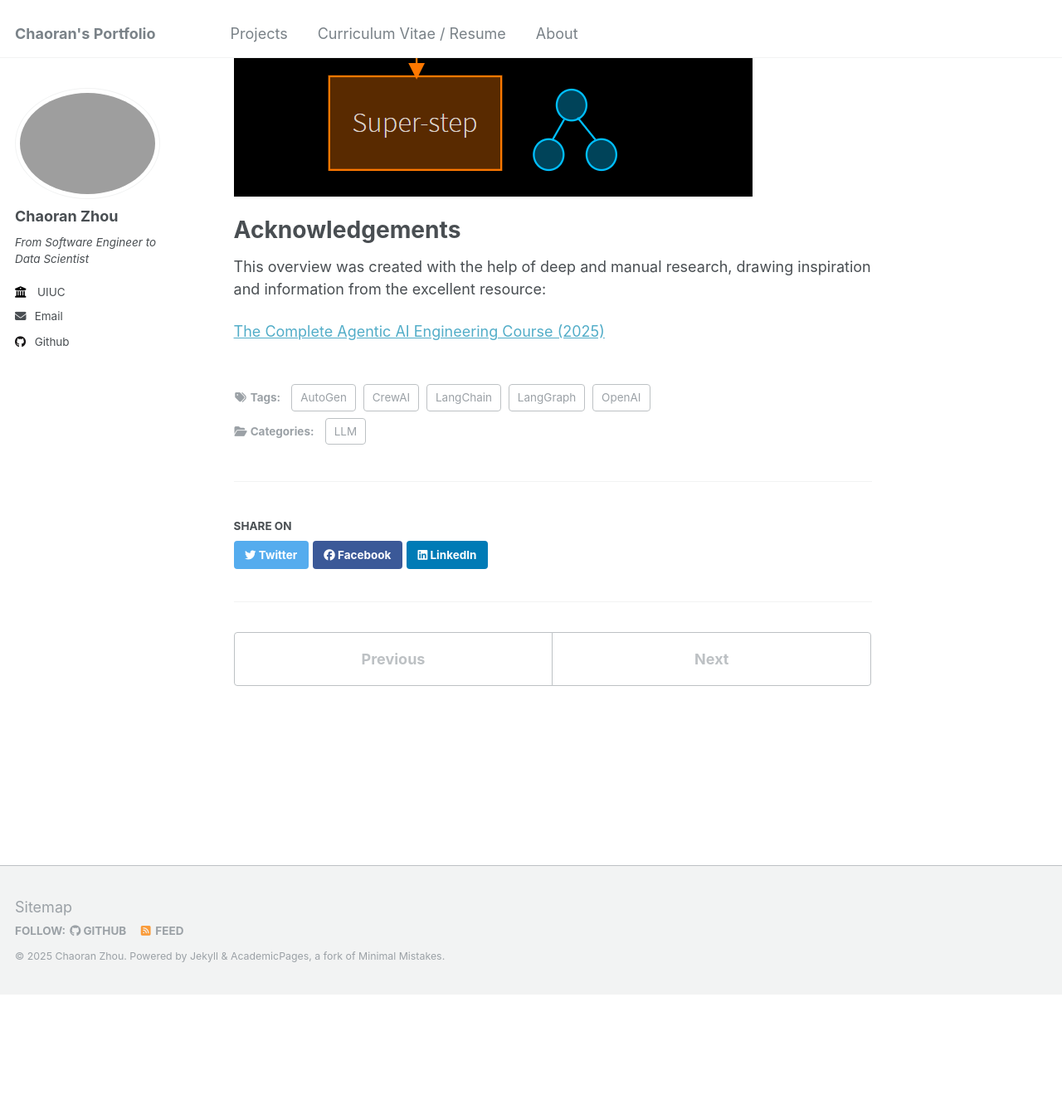
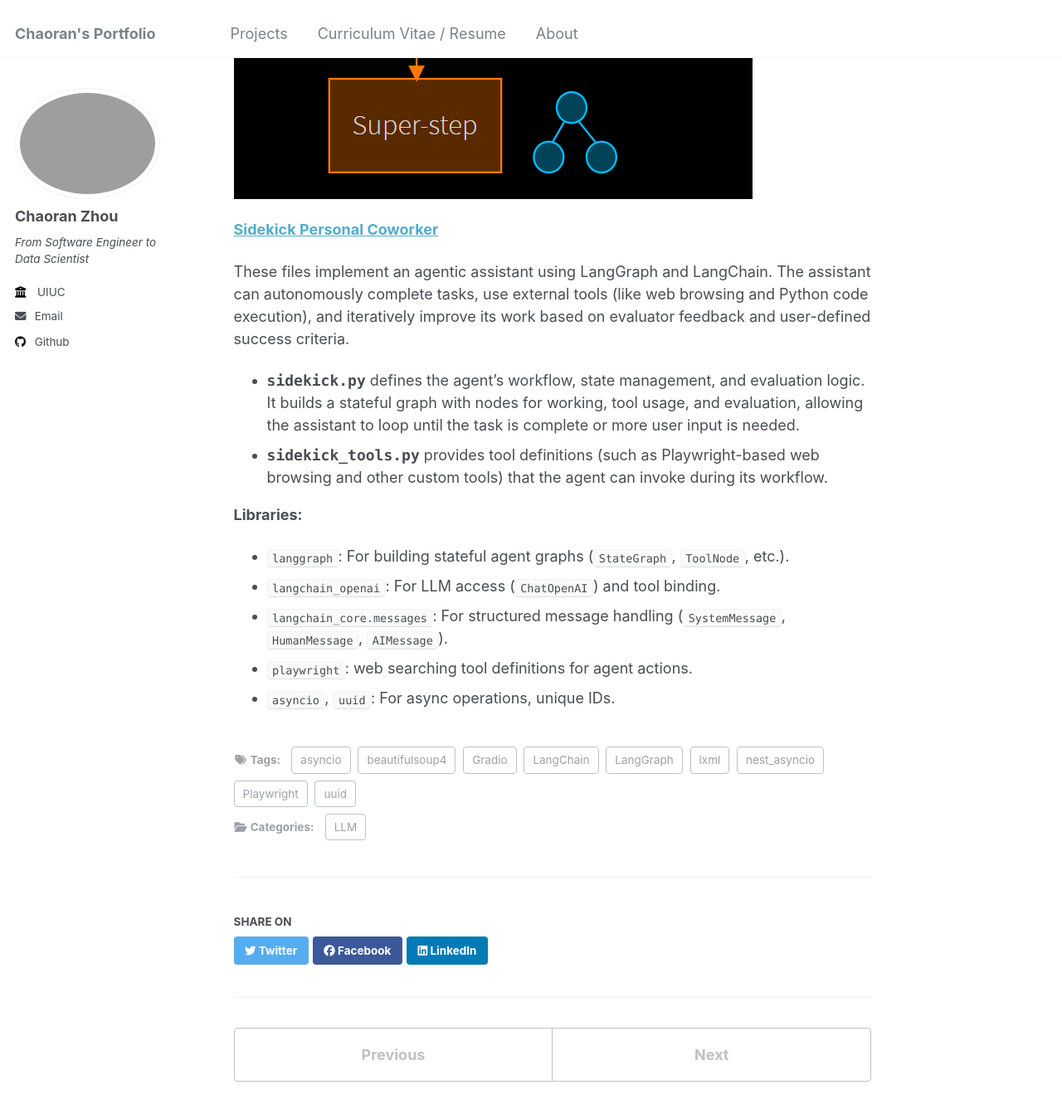
Before and after one commit to ranranrunforit/ranranrunforit.github.io, a Jekyll site: the page built from _projects/project-28.md, in a window 1280 px wide and 1400 px high, scrolled down 6845 px. Shown: the top 1343 px of the window at 83% size. Built offline with Jekyll 4.4.1, drawn with Linux system fonts in a browser that asks for light colours; before the commit the page ends 8044 px from its top, so only the background shows below that; some of the changed text lies outside the part shown.

Commit message:
Update project-28.md

```diff
--- a/_projects/project-28.md
+++ b/_projects/project-28.md
@@ -1,20 +1,24 @@
 ---
-title: "Interview Preparations - Agent and MCP Cheatsheet 3"
-excerpt: "When I have only 1 day before the interview...😅 <br/><img src='/images/Agent_Course_6.png'>"
+title: "Sidekick Personal Coworker"
+excerpt: "An AI-powered assistant designed to help users complete tasks interactively using Gradio Chat <br/><img src='/images/Agent_Course_26.png'>"
 collection: projects
 date: 2025-07-10
 category: LLM
-description: "Notes from online materials."
+description: "An agentic assistant using LangGraph and LangChain."
 tags:
   - LangChain
-  - CrewAI
-  - AutoGen
-  - OpenAI
   - LangGraph
+  - Gradio
+  - Playwright
+  - lxml
+  - nest_asyncio
+  - beautifulsoup4
+  - uuid
+  - asyncio
 ---
 
 
-# LangChain
+Project Notes about LangChain
 
 ![image](/images/Agent_Course_26.png)
 ![image](/images/Agent_Course_27.png)
@@ -27,14 +31,16 @@ tags:
 ![image](/images/Agent_Course_34.png)
 ![image](/images/Agent_Course_35.png)
 
+**[Sidekick Personal Coworker](./sidekick_personal_coworker)**
 
+These files implement an agentic assistant using LangGraph and LangChain. The assistant can autonomously complete tasks, use external tools (like web browsing and Python code execution), and iteratively improve its work based on evaluator feedback and user-defined success criteria.
 
+- **`sidekick.py`** defines the agent's workflow, state management, and evaluation logic. It builds a stateful graph with nodes for working, tool usage, and evaluation, allowing the assistant to loop until the task is complete or more user input is needed.
+- **`sidekick_tools.py`** provides tool definitions (such as Playwright-based web browsing and other custom tools) that the agent can invoke during its workflow.
 
-
-
-
-# Acknowledgements
-
-This overview was created with the help of deep and manual research, drawing inspiration and information from the excellent resource:
-
-[The Complete Agentic AI Engineering Course (2025)](https://www.udemy.com/course/the-complete-agentic-ai-engineering-course/)
+**Libraries:**
+- `langgraph`: For building stateful agent graphs (`StateGraph`, `ToolNode`, etc.).
+- `langchain_openai`: For LLM access (`ChatOpenAI`) and tool binding.
+- `langchain_core.messages`: For structured message handling (`SystemMessage`, `HumanMessage`, `AIMessage`).
+- `playwright`: web searching tool definitions for agent actions.
+- `asyncio`, `uuid`: For async operations, unique IDs.
```
